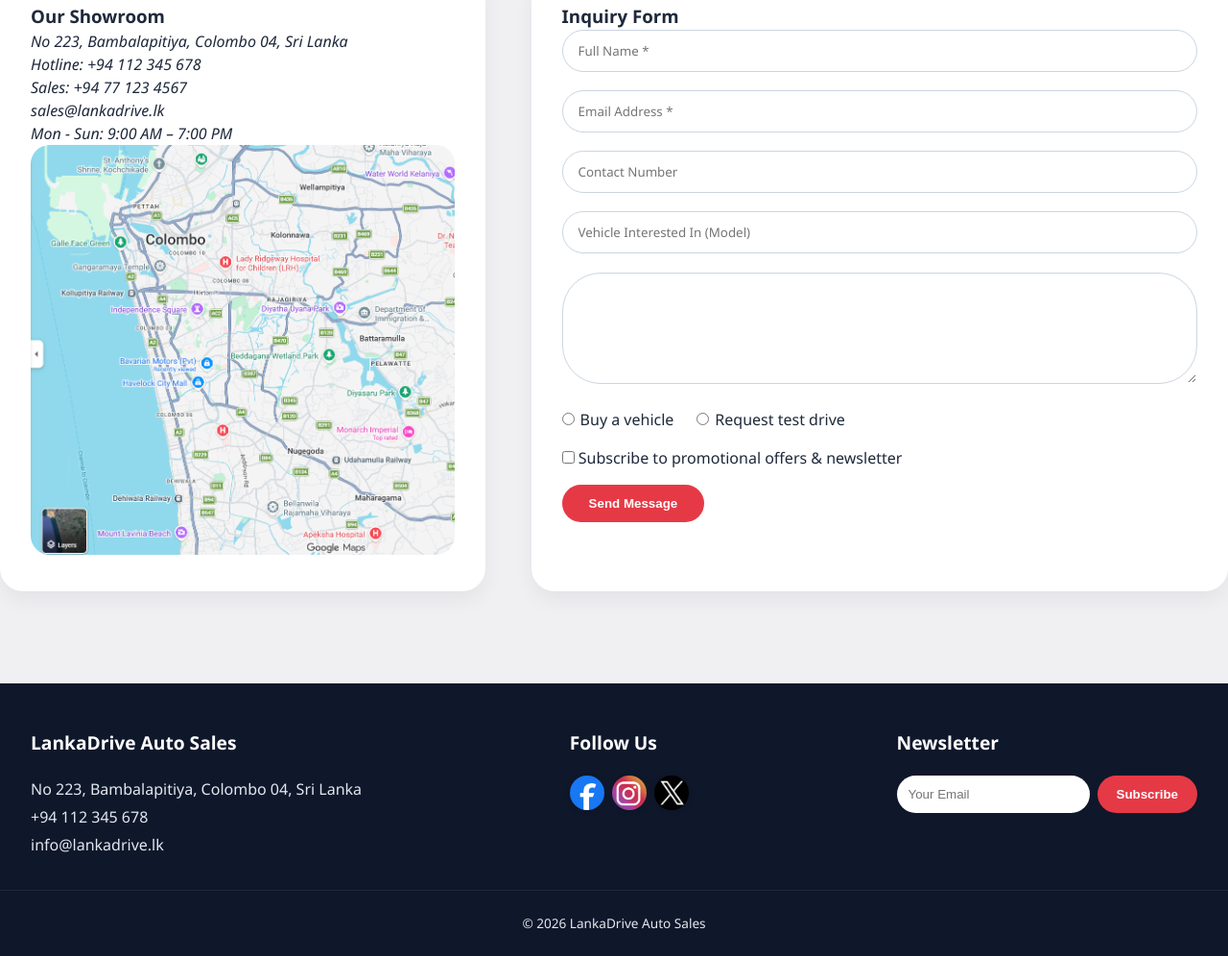
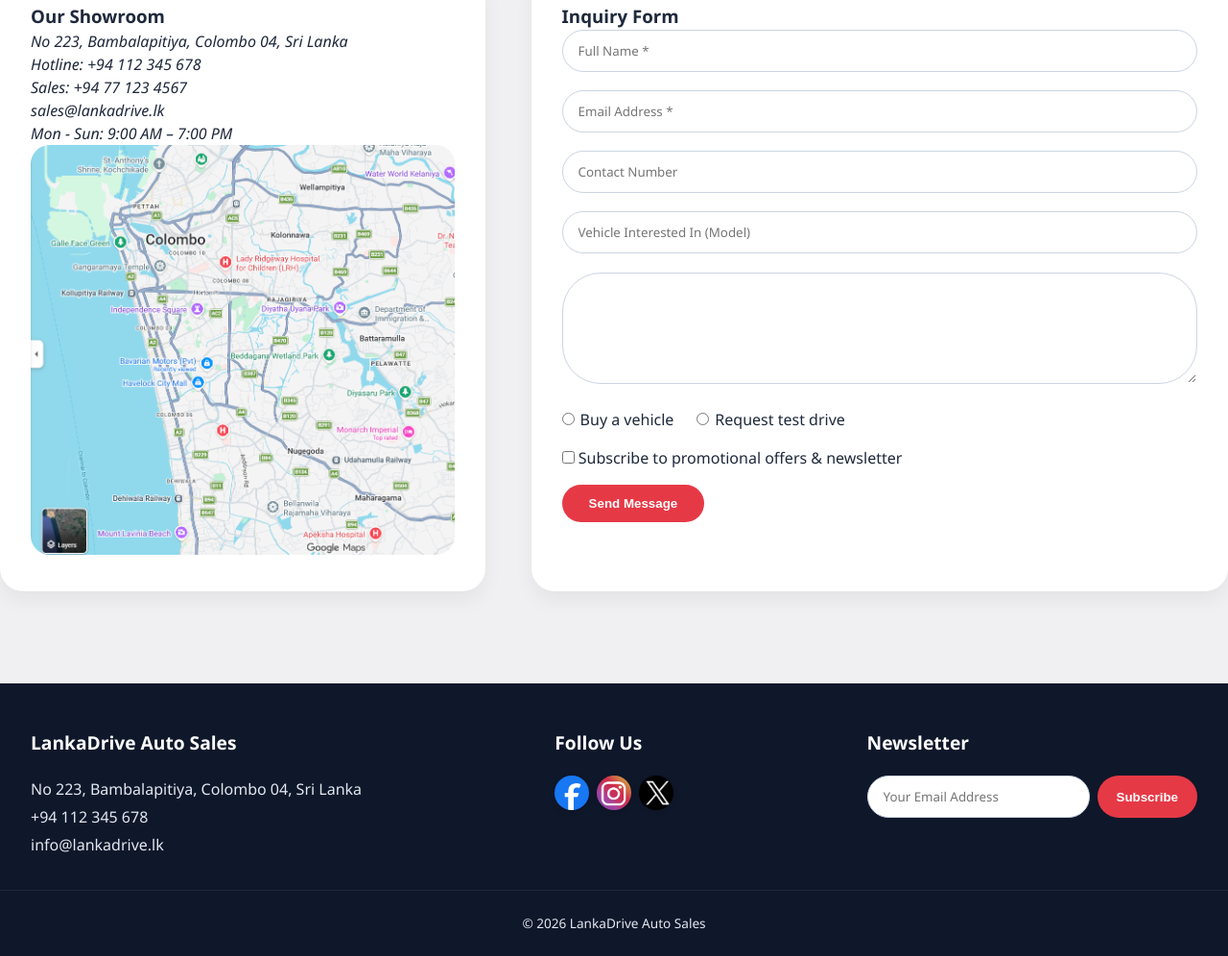
Before and after one commit to deepthi-aiml/website1, a plain HTML site: page contact.html in a window 1280 px wide. Shown: the part 313-1309 px from the top of the page at 96% size. Drawn offline with Linux system fonts and the light colour scheme.

```diff
--- a/contact.html
+++ b/contact.html
@@ -104,10 +104,12 @@
             </div>
             <div class="footer-col newsletter">
                 <h4>Newsletter</h4>
-                <form class="newsletter-form">
-                    <input type="email" placeholder="Your Email" required>
-                    <button type="submit">Subscribe</button>
-                </form>
+                <div class="form-group">
+                    <form action="https://formspree.io/f/mbdpowyg" method="post" class="newsletter-form">
+                        <input type="email" name="email" placeholder="Your Email Address" required>
+                        <button type="submit">Subscribe</button>
+                   </form>
+                </div>
             </div>
         </div>
         <div class="footer-bottom">
```
